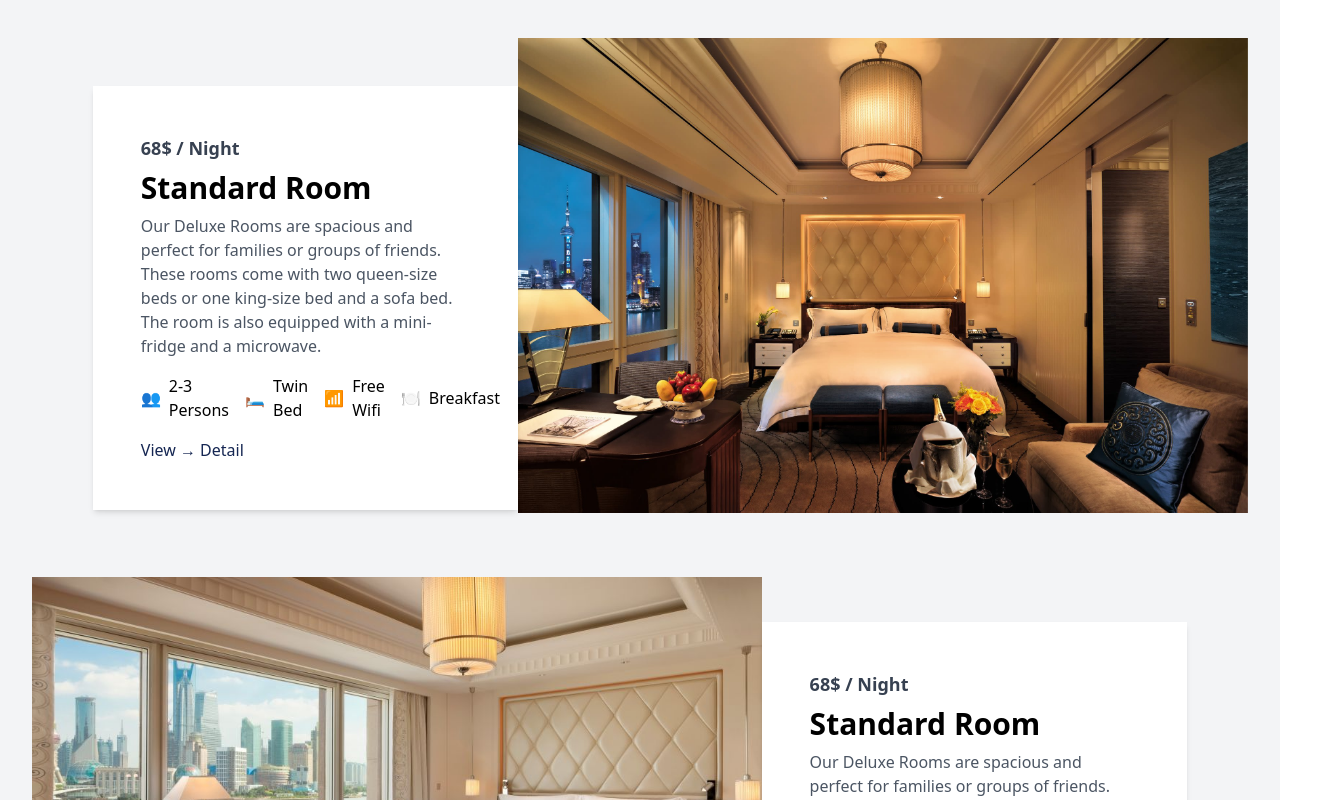
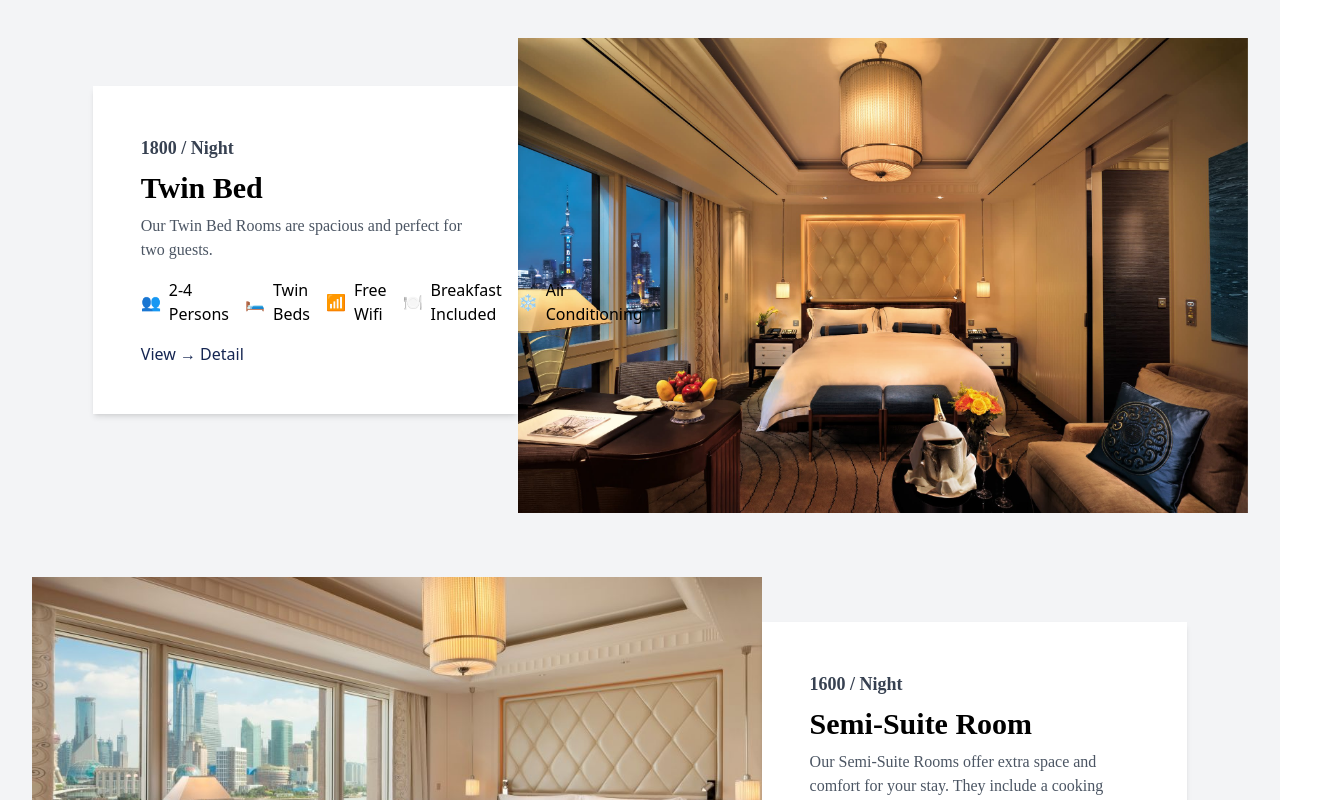
Before and after one commit to Metyme1/Caravan, a React (Create React App) app: page /rooms in a window 1280 px wide. Shown: the part 820-1620 px from the top of the page, 1336 px wide, since content can reach past the window. Built offline with nearby package versions, Linux system fonts and the light colour scheme; a web font is replaced by a local one.

Commit message:
room page edited

```diff
--- a/src/pages/Rooms.js
+++ b/src/pages/Rooms.js
@@ -1,5 +1,3 @@
-
-
 import React from 'react';
 import { Link } from 'react-router-dom';
 import room1 from '../assets/room1.jpg';
@@ -16,29 +14,60 @@ const rooms = [
     id: 1,
     name: "Standard Room",
     image: room1,
-    price: "68$ / Night",
-    description: "Our Deluxe Rooms are spacious and perfect for families or groups of friends. These rooms come with two queen-size beds or one king-size bed and a sofa bed. The room is also equipped with a mini-fridge and a microwave.",
+    price: "1500 / Night",
+    description: "Our Standard Rooms are comfortable and well-equipped for a pleasant stay.",
+    characteristics: [
+      { icon: "👥", label: "2 Persons" },
+      { icon: "📶", label: "Free Wifi" },
+      { icon: "❄️", label: "Air Conditioning" },
+      { icon: "🍽️", label: "Breakfast Included" },
+    ],
   },
   {
     id: 2,
-    name: "Standard Room",
+    name: "Twin Bed",
     image: room2,
-    price: "68$ / Night",
-    description: "Our Deluxe Rooms are spacious and perfect for families or groups of friends. These rooms come with two queen-size beds or one king-size bed and a sofa bed. The room is also equipped with a mini-fridge and a microwave.",
+    price: "1800 / Night",
+    description: "Our Twin Bed Rooms are spacious and perfect for two guests.",
+    characteristics: [
+      { icon: "👥", label: "2-4 Persons" },
+      { icon: "🛏️", label: "Twin Beds" },
+      { icon: "📶", label: "Free Wifi" },
+      { icon: "🍽️", label: "Breakfast Included" },
+      { icon: "❄️", label: "Air Conditioning" },
+    ],
   },
   {
     id: 3,
-    name: "Standard Room",
+    name: "Semi-Suite Room",
     image: room3,
-    price: "68$ / Night",
-    description: "Our Deluxe Rooms are spacious and perfect for families or groups of friends. These rooms come with two queen-size beds or one king-size bed and a sofa bed. The room is also equipped with a mini-fridge and a microwave.",
+    price: "1600 / Night",
+    description: "Our Semi-Suite Rooms offer extra space and comfort for your stay. They include a cooking space for your convenience.",
+    characteristics: [
+    { icon: "👥", label: "1-2 Persons" },
+    { icon: "📶", label: "Free Wifi" },
+    { icon: "🍽️", label: "Breakfast Included" },
+    { icon: "❄️", label: "Air Conditioning" },
+    { icon: "🍳", label: "Cooking Space" },
+    ],
     },
     {
       id: 4,
-    name: "Sweet Room",
+      name: "Suite Room",
       image: room4,
-    price: "68$ / Night",
-    description: "Our Deluxe Rooms are spacious and perfect for families or groups of friends. These rooms come with two queen-size beds or one king-size bed and a sofa bed. The room is also equipped with a mini-fridge and a microwave.",
+      price: "3000 / Night",
+      description: "Our Suite Rooms provide luxury and comfort for a premium stay. They feature a separate salon, bedroom, two bathrooms, air conditioning, and a fully equipped kitchen.",
+      characteristics: [
+      { icon: "👥", label: "4 Persons" },
+      { icon: "📶", label: "Free Wifi" },
+      { icon: "🍽️", label: "Breakfast Included" },
+      { icon: "🛁", label: "Jacuzzi" },
+      { icon: "🛋️", label: "Separate Salon" },
+      { icon: "🛌", label: "Separate Bedroom" },
+      { icon: "🚽", label: "Two Bathrooms" },
+      { icon: "�temp", label: "Air Conditioning" },
+      { icon: "🍳", label: "Full Kitchen" },
+      ],
       },
 ];
 
@@ -47,7 +76,7 @@ const Rooms = () => {
     <div className="bg-gray-100">
       <header className="bg-white py-8">
         <div className="max-w-7xl mx-auto px-4 sm:px-6 lg:px-8 text-center">
-          <h1 className="text-3xl font-bold">Rooms and Suites</h1>
+          <h1 className="text-3xl font-bold font-times">Rooms and Suites</h1>
         </div>
       </header>
       <section className="py-16">
@@ -61,10 +90,10 @@ const Rooms = () => {
               <img
                 src={room.image}
                 alt={room.name}
-                className={`h-112 object-cover  ${index % 2 === 0 ? 'w-3/5' : 'w-3/5'}`}
+                className={`h-112 object-cover ${index % 2 === 0 ? 'w-3/5' : 'w-3/5'}`}
               />
               <div
-                className="absolute bg-white p-12  shadow-md"
+                className="absolute bg-white p-12 shadow-md"
                 style={{
                   width: '35%',
                   top: '10%',
@@ -73,26 +102,16 @@ const Rooms = () => {
                   transform: 'translateY(0%)',
                 }}
               >
-                <p className="text-lg font-bold text-gray-700 mb-2">{room.price}</p>
-                <h3 className="text-3xl font-bold mb-2">{room.name}</h3>
-                <p className="text-gray-600 mb-4">{room.description}</p>
+                <p className="text-lg font-bold text-gray-700 mb-2 font-times">{room.price}</p>
+                <h3 className="text-3xl font-bold mb-2 font-times">{room.name}</h3>
+                <p className="text-gray-600 mb-4 font-times">{room.description}</p>
                 <div className="flex items-center space-x-4 mb-4">
-                  <div className="flex items-center space-x-2">
-                    <span role="img" aria-label="persons">👥</span>
-                    <span>2-3 Persons</span>
+                  {room.characteristics.map((characteristic, idx) => (
+                    <div key={idx} className="flex items-center space-x-2">
+                      <span role="img" aria-label="characteristic-icon">{characteristic.icon}</span>
+                      <span>{characteristic.label}</span>
                     </div>
-                  <div className="flex items-center space-x-2">
-                    <span role="img" aria-label="bed">🛏️</span>
-                    <span>Twin Bed</span>
-                  </div>
-                  <div className="flex items-center space-x-2">
-                    <span role="img" aria-label="wifi">📶</span>
-                    <span>Free Wifi</span>
-                  </div>
-                  <div className="flex items-center space-x-2">
-                    <span role="img" aria-label="breakfast">🍽️</span>
-                    <span>Breakfast</span>
-                  </div>
+                  ))}
                 </div>
                 <Link
                   to={`/rooms/${room.id}`}
```
Lines whose indentation alone changed are shown as unchanged.
